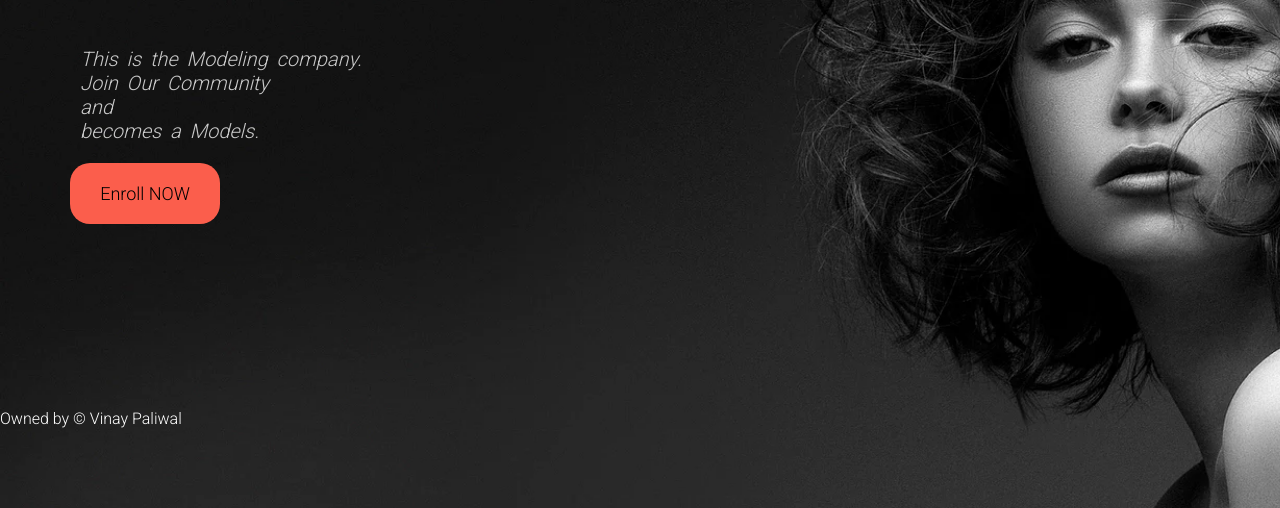
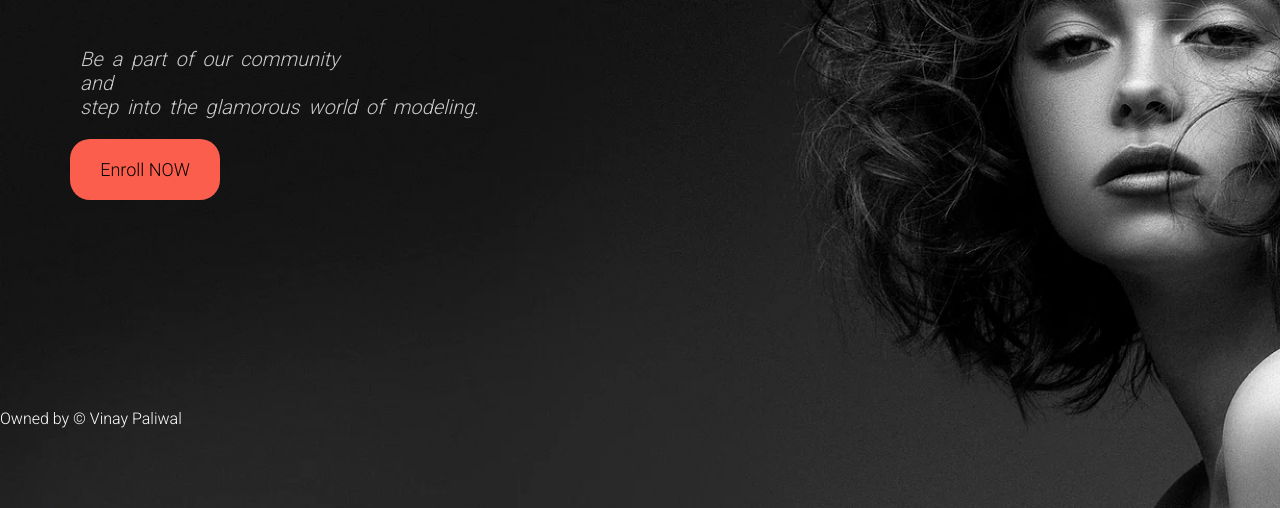
Before and after one commit to Vinaypaliwal123/ModelingWeb.com, a plain HTML site: page index.html in a window 1280 px wide. Shown: the part 372-880 px from the top of the page. Drawn offline with Linux system fonts and the light colour scheme.

Commit message:
Update index.html

```diff
--- a/index.html
+++ b/index.html
@@ -26,7 +26,7 @@
     </header>
     <h1 id="heading">VP<br>MODELS</h1>
     <h3>INDIA</h3>
-    <p>This is the Modeling company.<br>Join Our Community <br>and<br>becomes a Models.</p>
+    <p>Be a part of our community<br>and<br>step into the glamorous world of modeling.</p>
     <button class="register">Enroll NOW</button>
     <footer>Owned by &copy; Vinay Paliwal</footer>
 </body>
```
